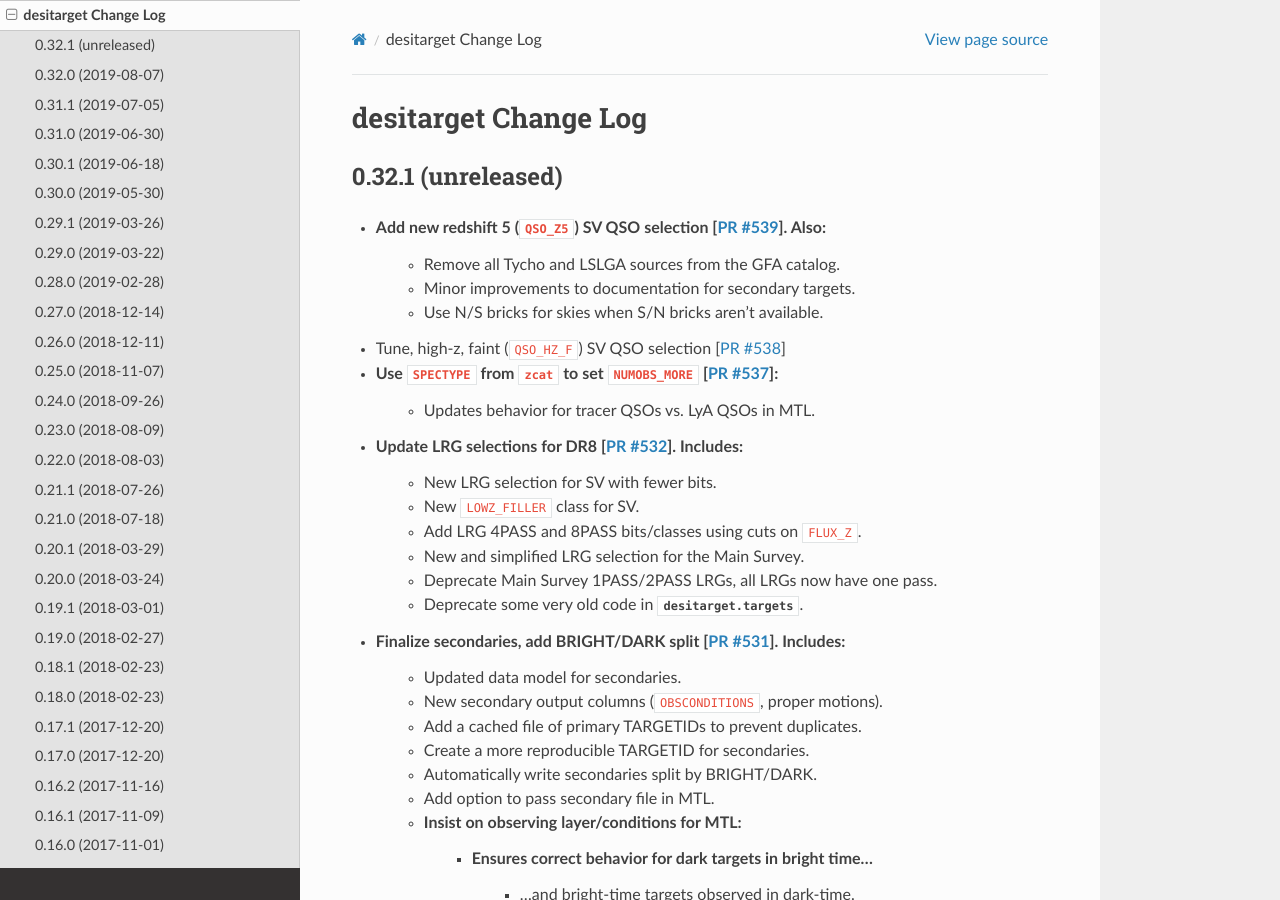
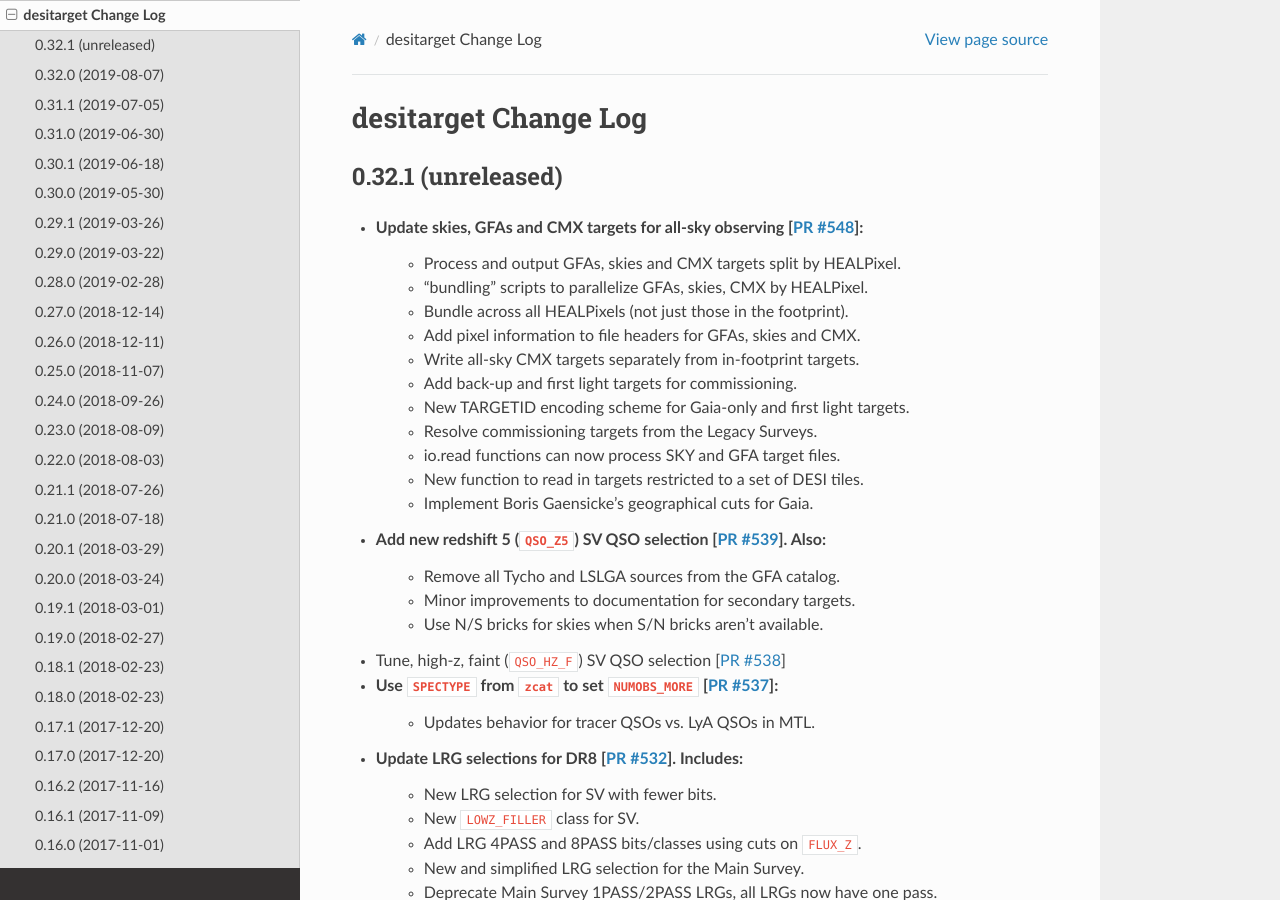
Before and after one commit to desihub/desitarget, a Sphinx documentation site: the page built from doc/changes.rst, in a window 1280 px wide and 900 px high. Built offline with Sphinx 7.4.7 and the Read the Docs theme 2.0.0, drawn with Linux system fonts in a browser that asks for light colours.

Commit message:
update changes docs

```diff
--- a/doc/changes.rst
+++ b/doc/changes.rst
@@ -5,6 +5,18 @@ desitarget Change Log
 0.32.1 (unreleased)
 -------------------
 
+* Update skies, GFAs and CMX targets for all-sky observing [`PR #548`_]:
+    * Process and output GFAs, skies and CMX targets split by HEALPixel.
+    * "bundling" scripts to parallelize GFAs, skies, CMX by HEALPixel.
+    * Bundle across all HEALPixels (not just those in the footprint).
+    * Add pixel information to file headers for GFAs, skies and CMX.
+    * Write all-sky CMX targets separately from in-footprint targets.
+    * Add back-up and first light targets for commissioning.
+    * New TARGETID encoding scheme for Gaia-only and first light targets.
+    * Resolve commissioning targets from the Legacy Surveys.
+    * io.read functions can now process SKY and GFA target files.
+    * New function to read in targets restricted to a set of DESI tiles.
+    * Implement Boris Gaensicke's geographical cuts for Gaia.
 * Add new redshift 5 (``QSO_Z5``) SV QSO selection [`PR #539`_]. Also:
     * Remove all Tycho and LSLGA sources from the GFA catalog.
     * Minor improvements to documentation for secondary targets.
@@ -38,6 +50,7 @@ desitarget Change Log
 .. _`PR #537`: https://github.com/desihub/desitarget/pull/537
 .. _`PR #538`: https://github.com/desihub/desitarget/pull/538
 .. _`PR #539`: https://github.com/desihub/desitarget/pull/539
+.. _`PR #548`: https://github.com/desihub/desitarget/pull/548
 
 0.32.0 (2019-08-07)
 -------------------
```
